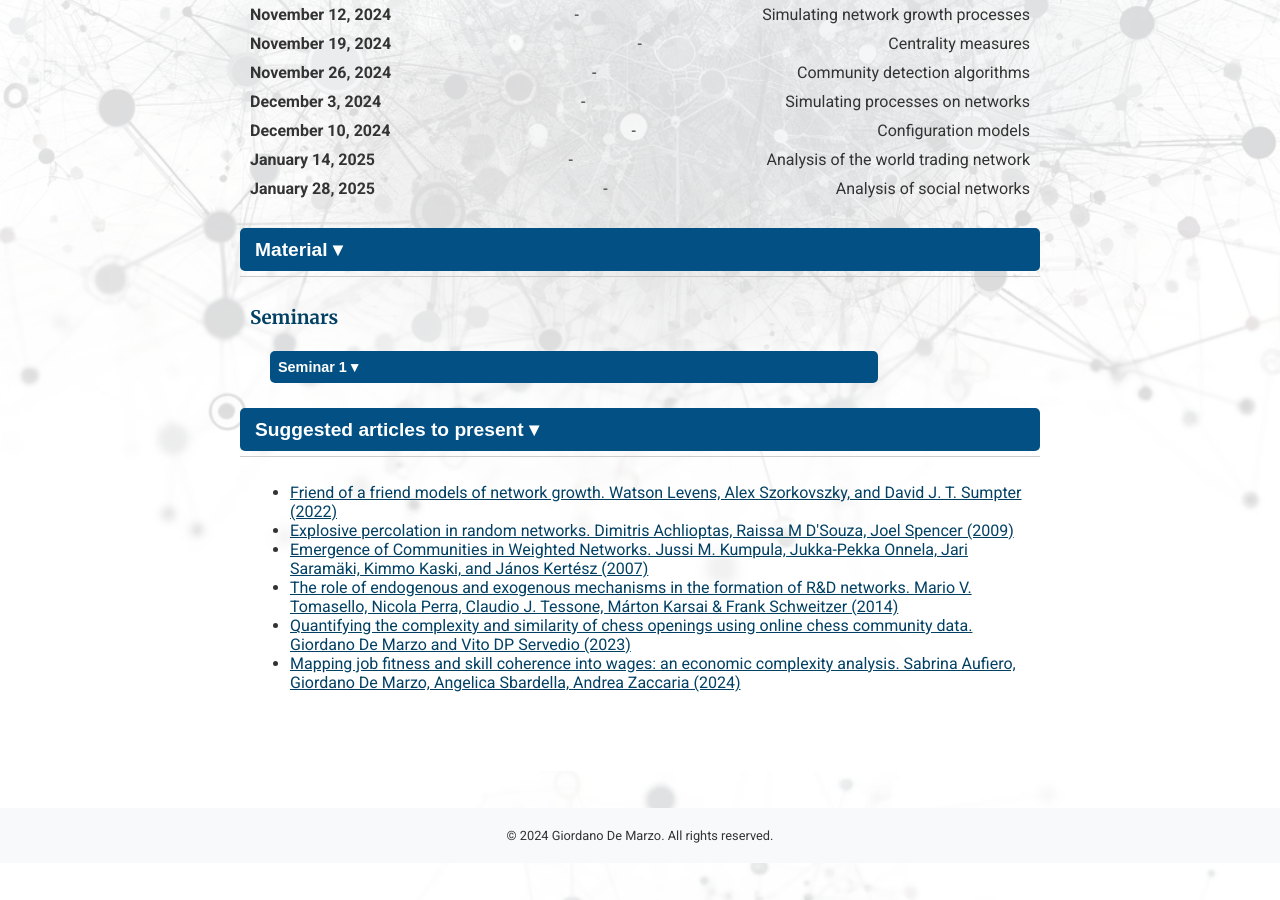
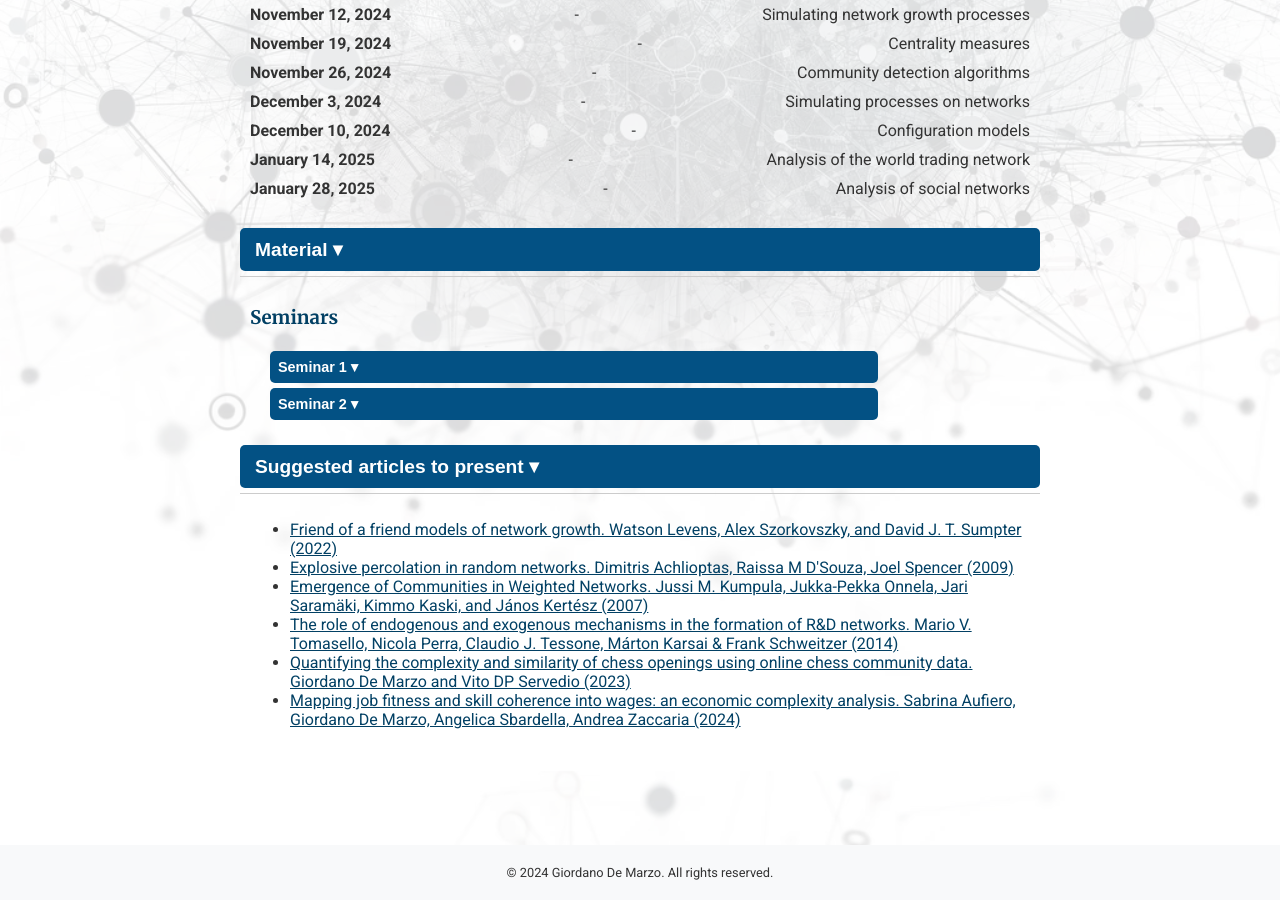
Before and after one commit to giordano-demarzo/giordano-demarzo.github.io, a Jekyll site: the page built from Network_Science.markdown, in a window 1280 px wide and 900 px high, scrolled down 1789 px. Built offline with Jekyll 4.4.1, drawn with Linux system fonts in a browser that asks for light colours.

Commit message:
second seminar

```diff
--- a/Network_Science.markdown
+++ b/Network_Science.markdown
@@ -135,6 +135,16 @@ economic systems. </p>
                    </ul>
            </div>
        </div>
+       <div class="nested-accordion">
+           <button class="nested-accordion-button">Seminar 2 &#9662;</button>
+           <div class="nested-accordion-content">
+               <h4>Readings and Slides</h4>
+                   <ul>
+                       <li><a href="/files/network_science/Network_Science_2.pdf">Slides</a></li>
+                       <li><a href="https://www.nature.com/articles/s41598-022-26961-x">The explosive value of the networks. A. Scala, M. Del Mastro (2023) </a></li>
+                   </ul>
+           </div>
+       </div>
     </div>
 
 
```
Also changed, not shown: 1 other file.
